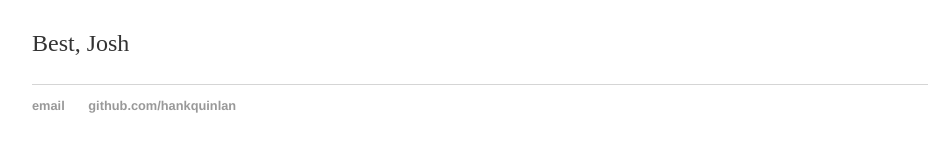
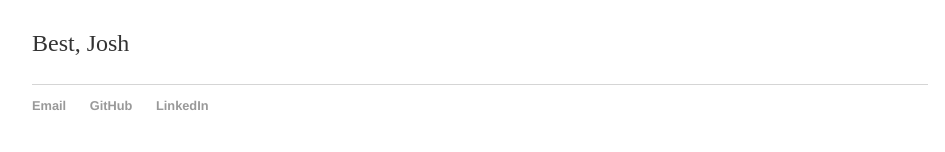
Before and after one commit to 1996leejoshua/1996leejoshua.github.io, a Jekyll site: the page built from _posts/2017-08-05-joshua-lee-site-launched.md, in a window 1280 px wide. Shown: the part 353-505 px from the top of the page, without its empty margins (160-1105 px from the left). Built offline with Jekyll 4.4.1, drawn with Linux system fonts in a browser that asks for light colours.

Commit message:
Update default.html

```diff
--- a/_layouts/default.html
+++ b/_layouts/default.html
@@ -21,8 +21,9 @@
 			</div><!-- /.container -->
 			<footer>
 	    		<ul>
-	        		<li><a href="mailto:hankquinlanhub@gmail.com">email</a></li>
-	        		<li><a href="https://github.com/hankquinlan">github.com/hankquinlan</a></li>
+	        		<li><a href="mailto:1996.leejoshua@gmail.com">Email</a></li>
+	        		<li><a href="https://github.com/1996leejoshua">GitHub</a></li>
+				<li><a href="https://www.linkedin.com/in/1996leejoshua/">LinkedIn</a></li>
 				</ul>
 			</footer>
 		</body>
```
